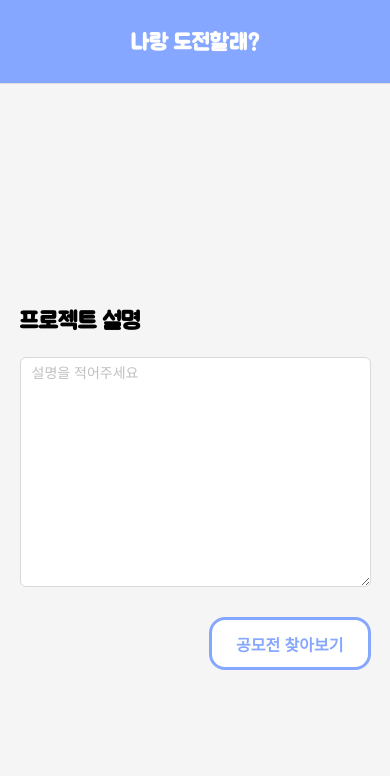
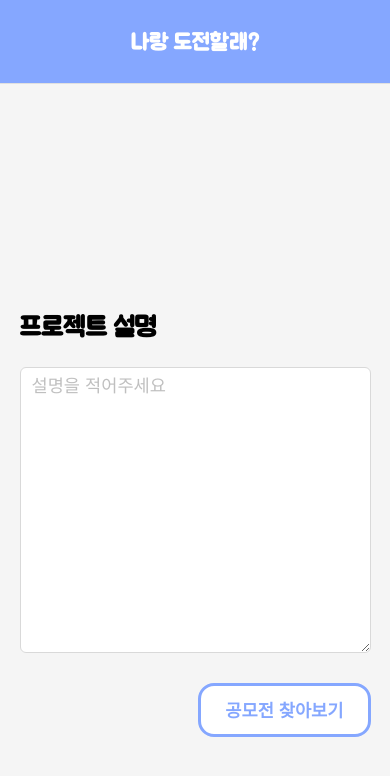
Before and after one commit to Surfthon/front-web, a React (Create React App) app: page / in a window 390 px wide. Shown: the top 776 px of the page. Built offline with nearby package versions, Linux system fonts and the light colour scheme.

Commit message:
🐛 크기 수정

```diff
--- a/src/pages/Search/Search.jsx
+++ b/src/pages/Search/Search.jsx
@@ -66,6 +66,7 @@ export default function Search() {
           value={productInfo}
           onChange={handleTextChange}
           placeholder="설명을 적어주세요"
+          className="custom-textarea"
         />
 
         <div className="buttons">
--- a/src/pages/Search/Search.scss
+++ b/src/pages/Search/Search.scss
@@ -40,6 +40,10 @@
   z-index: 1;
 }
 
+.custom-textarea {
+  font-size: 1.1rem; /* 원하는 크기로 변경 */
+}
+
 .find-button {
   background-color: white;
   margin-top: 20px;
@@ -54,7 +58,7 @@
 }
 @media (max-width: 800px) {
   .page-title-text {
-    font-size: 1.5rem;
+    font-size: 1.7rem;
     font-weight: bold;
   }
   .page-background {
@@ -68,7 +72,7 @@
     background-color: white;
     margin-top: 20px;
     color: #85a7ff;
-    font-size: 1rem;
+    font-size: 1.1rem;
     font-weight: bold;
     border: 0.2rem solid #85a7ff;
     border-radius: 1rem;
```
